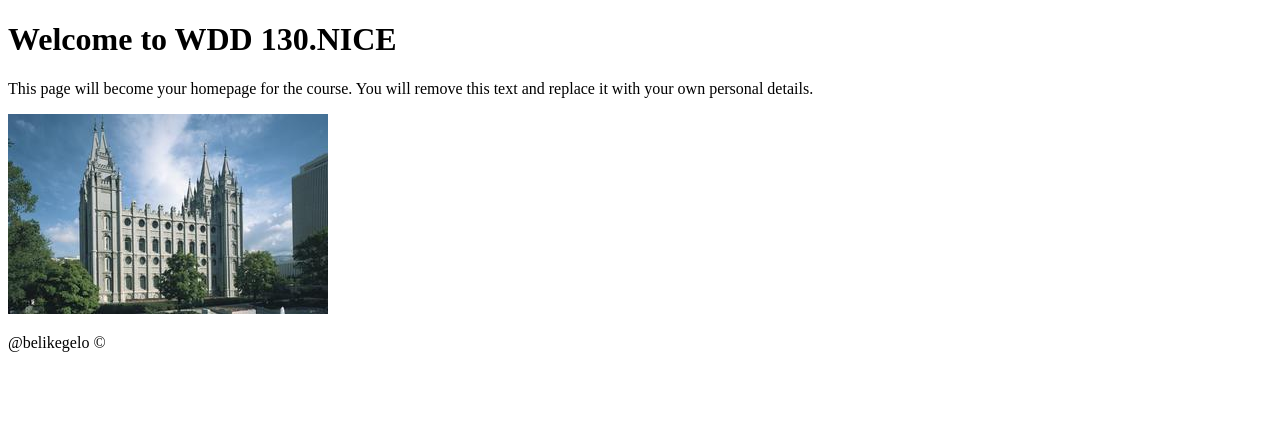
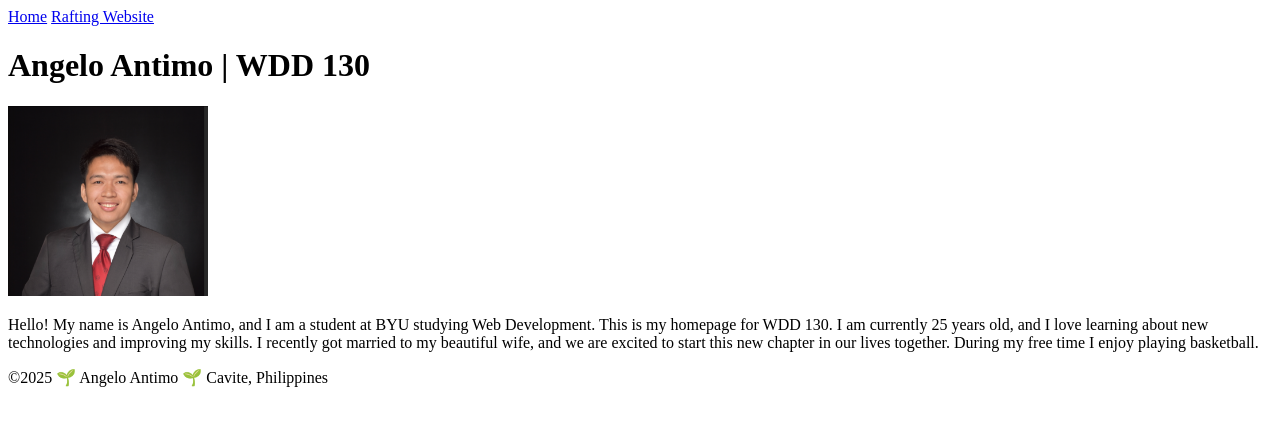
Before and after one commit to belikegelo/wdd130, a plain HTML site: page index.html in a window 1280 px wide. Drawn offline with Linux system fonts and the light colour scheme.

Commit message:
updating

```diff
--- a/index.html
+++ b/index.html
@@ -1,20 +1,35 @@
 <!DOCTYPE html>
 <html lang="en">
+
 <head>
   <meta charset="UTF-8" />
   <meta name="viewport" content="width=device-width, initial-scale=1.0" />
-    <title>WDD 130 | Personal Homepage</title>
+  <title>Angelo Antimo | WDD 130</title>
 </head>
+
 <body>
-    <h1>Welcome to WDD 130.NICE</h1>
+  <header>
+    <nav>
+      <a href="#">Home</a>
+      <a href="wwr/">Rafting Website</a>
+    </nav>
+  </header>
+  <main>
+    <h1>Angelo Antimo | WDD 130</h1>
+    <img src="images/profile.png" alt="Picture of Angelo Antimo" width="200" />
     <p>
-      This page will become your homepage for the course. You will remove this
-      text and replace it with your own personal details.
+      Hello! My name is Angelo Antimo, and I am a student at BYU studying Web
+      Development. This is my homepage for WDD 130. I am currently 25 years
+      old, and I love learning about new technologies and improving my skills.
+      I recently got married to my beautiful wife, and we are excited to start
+      this new chapter in our lives together. During my free time I enjoy
+      playing basketball.
     </p>
+  </main>
+  <footer>
+    <p>©2025 🌱 Angelo Antimo 🌱 Cavite, Philippines</p>
+  </footer>
 
-    <img src="images/salt-lake-temple.jpg" alt="The Salt Lake Temple." />
-    <footer>
-      <p>@belikegelo &copy;</p>
-    </footer>
 </body>
+
 </html>
```
Also changed, not shown: images/profile.png (added). Lines whose indentation alone changed are shown as unchanged.
